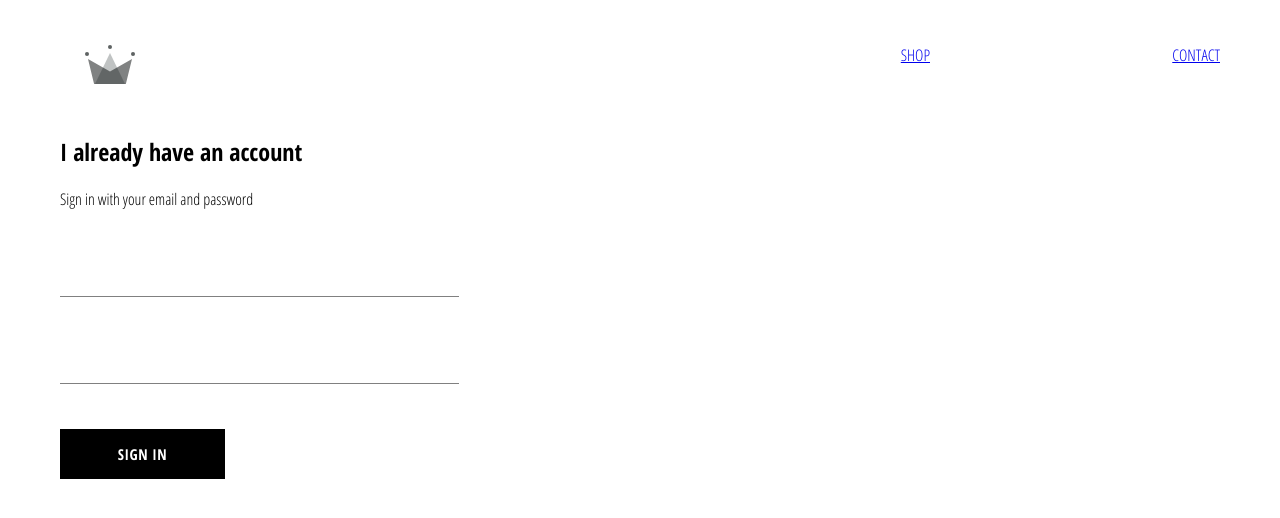
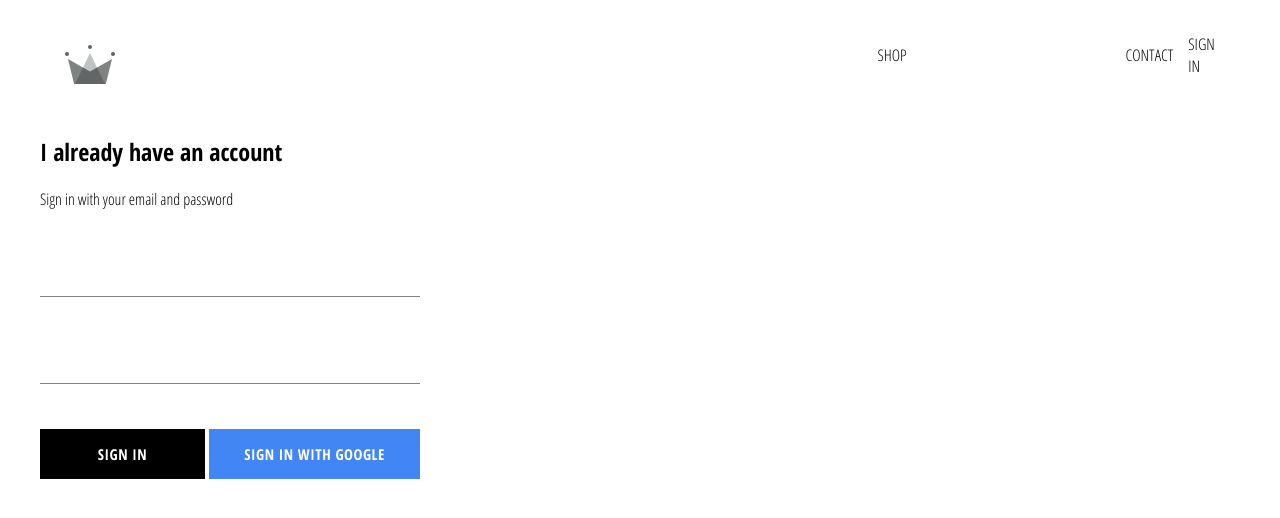
Before and after one commit to KsenseiB/e-commerce-clothing, a React (Create React App) app: page /signin in a window 1280 px wide. Shown: the top 518 px of the page. Built offline with nearby package versions, Linux system fonts and the light colour scheme; no server answers.

Commit message:
firebase added, sign in page with google sign in component

```diff
--- a/package.json
+++ b/package.json
@@ -6,6 +6,7 @@
     "@testing-library/jest-dom": "^5.14.1",
     "@testing-library/react": "^11.2.7",
     "@testing-library/user-event": "^12.8.3",
+    "firebase": "^8.10.0",
     "node-sass": "^6.0.1",
     "react": "^17.0.2",
     "react-devtools": "^4.16.0",
--- a/src/App.css
+++ b/src/App.css
@@ -1,4 +1,13 @@
+*{
+  box-sizing: border-box;
+}
+
 body {
   font-family: 'Open Sans Condensed', sans-serif;
-  padding: 20px 60px;
+  padding: 20px 40px;
 }
+
+a {
+  text-decoration: none;
+  color: black;
+}
--- a/src/App.js
+++ b/src/App.js
@@ -5,20 +5,46 @@
 
 import Homepage from './pages/homepage/homepage.component';
 import ShopPage from './pages/shop/shop.component';
-import SignInAndUpPage from './pages/sign-in-up/sign-in-sign-up.component'
+import SignInAndUpPage from './pages/sign-in-up/sign-in-sign-up.component';
 import Header from './components/header/header.component';
+import { auth } from './firebase/firebase.utils';
 
-function App() {
+class App extends React.Component {
+  constructor(){
+    super();
+
+    this.state = {
+      currentUser: null
+    }
+  }
+
+  unsubscribeFromAuth = null
+
+  componentDidMount(){
+     this.unsubscribeFromAuth = auth.onAuthStateChanged(user => {
+      this.setState({currentUser: user});
+    })
+  }
+
+  componentWillUnmount(){
+    this.unsubscribeFromAuth();
+  }
+
+  render() {
     return (
       <div>
-    <Header />
+        <Header currentUser={this.state.currentUser}/>
         <Switch>
-     <Route exact path='/' component={Homepage} />
-     <Route path='/shop' component={ShopPage} />
-     <Route path='/signin' component={SignInAndUpPage} />
+          <Route exact path="/" component={Homepage} />
+          <Route path="/shop" component={ShopPage} />
+          <Route
+            path="/signin"
+            component={SignInAndUpPage}
+          />
         </Switch>
       </div>
     );
   }
+}
 
 export default App;
--- a/src/components/custom-button/custom-button.component.jsx
+++ b/src/components/custom-button/custom-button.component.jsx
@@ -1,11 +1,20 @@
 import React from 'react';
 
-import './custom-button.styles.scss'
+import './custom-button.styles.scss';
 
-const CustomButton = ({children, ...otherProps}) => (
-	<button className='custom-button' {...otherProps}>
-{children}
-	</button>
-)
+const CustomButton = ({
+  children,
+  isGoogleSignin,
+  ...otherProps
+}) => (
+  <button
+    className={`${
+      isGoogleSignin ? 'google-sign-in' : ''
+    } custom-button`}
+    {...otherProps}
+  >
+    {children}
+  </button>
+);
 
 export default CustomButton;
--- a/src/components/custom-button/custom-button.styles.scss
+++ b/src/components/custom-button/custom-button.styles.scss
@@ -19,4 +19,13 @@
     color: black;
     border: 1px solid black;
   }
+  &.google-sign-in {
+    background-color: #4285f4;
+    color: white;
+
+    &:hover {
+      background-color: #357ae8;
+      border: none;
+    }
+  }
 }
--- a/src/components/header/header.component.jsx
+++ b/src/components/header/header.component.jsx
@@ -1,10 +1,12 @@
 import React from 'react';
 import { Link } from 'react-router-dom';
+
+import {auth} from '../../firebase/firebase.utils';
 
 import { ReactComponent as Logo } from '../../assets/crown.svg';
 import './header.styles.scss';
 
-const Header = () => (
+const Header = ({currentUser}) => (
   <div className="header">
     <Link className="logo-container" to="/">
 		 <Logo className="logo" />
@@ -16,6 +18,11 @@
 		<Link className="options" to="/contact" >
 			CONTACT
 		</Link>
+		{
+			currentUser ?
+			<div className='option' onClick={() => auth.signOut()}>SIGN OUT</div>
+			: <Link className='option' to='/signin'>SIGN IN</Link>
+		}
 	 </div>
   </div>
 )
--- a/src/components/header/header.styles.scss
+++ b/src/components/header/header.styles.scss
@@ -20,6 +20,7 @@
 
     .option {
       padding: 10px 15px;
+      cursor: pointer;
     }
   }
 }
--- a/src/components/sign-in/sign-in.component.jsx
+++ b/src/components/sign-in/sign-in.component.jsx
@@ -1,6 +1,8 @@
 import React from 'react';
 import CustomButton from '../custom-button/custom-button.component'
 import FormInput from '../form-input/form-input.component';
+
+import { signInWithGoogle } from '../../firebase/firebase.utils.js'
 
 import './sign-in.styles.scss'
 
@@ -47,7 +49,10 @@
         label="password"
             required
           />
+          <div className="buttons">
           <CustomButton type="submit">Sign In</CustomButton>
+          <CustomButton onClick={signInWithGoogle} isGoogleSignin >Sign in with google</CustomButton>
+          </div>
         </form>
       </div>
     );
--- a/src/components/sign-in/sign-in.styles.scss
+++ b/src/components/sign-in/sign-in.styles.scss
@@ -1,5 +1,5 @@
 .sign-in {
-  width: 30vw;
+  width: 380px;
   display: flex;
   flex-direction: column;
 }
@@ -7,3 +7,8 @@
 .title {
   margin: 10px 0;
 }
+
+.buttons {
+  display: flex;
+  justify-content: space-between;
+}
--- /dev/null
+++ b/src/firebase/firebase.utils.js
@@ -0,0 +1,24 @@
+import firebase from "firebase/app";
+import 'firebase/firestore';
+import 'firebase/auth';
+
+const config = {
+    apiKey: "AIzaSyBqc33I7Q7t1r4zwQt6z8R7hl2QFE5GnKk",
+    authDomain: "e-commerce-clothing-db-16350.firebaseapp.com",
+    projectId: "e-commerce-clothing-db-16350",
+    storageBucket: "e-commerce-clothing-db-16350.appspot.com",
+    messagingSenderId: "159870039474",
+    appId: "1:159870039474:web:ac0362f1d501080c0d20ab",
+    measurementId: "G-Q3ZREP1CTY"
+  };
+
+  firebase.initializeApp(config);
+
+  export const auth = firebase.auth();
+  export const firestore = firebase.firestore();
+
+  const provider = new firebase.auth.GoogleAuthProvider();
+  provider.setCustomParameters({prompt: 'select_account'});
+export const signInWithGoogle = () => auth.signInWithPopup(provider);
+
+export default firebase;
```
Also changed, not shown: 1 other file (tests, documents, lock files or other folders). Lines whose indentation alone changed are shown as unchanged.
